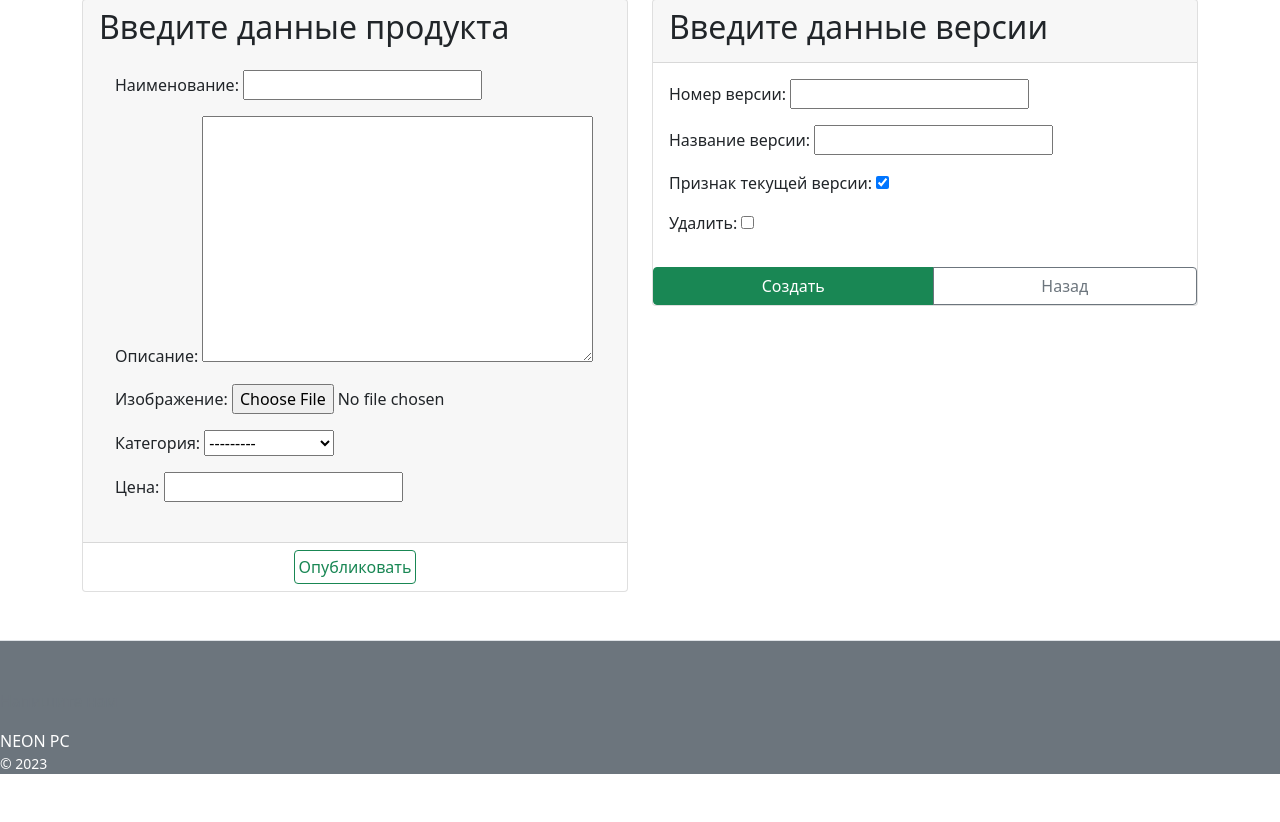
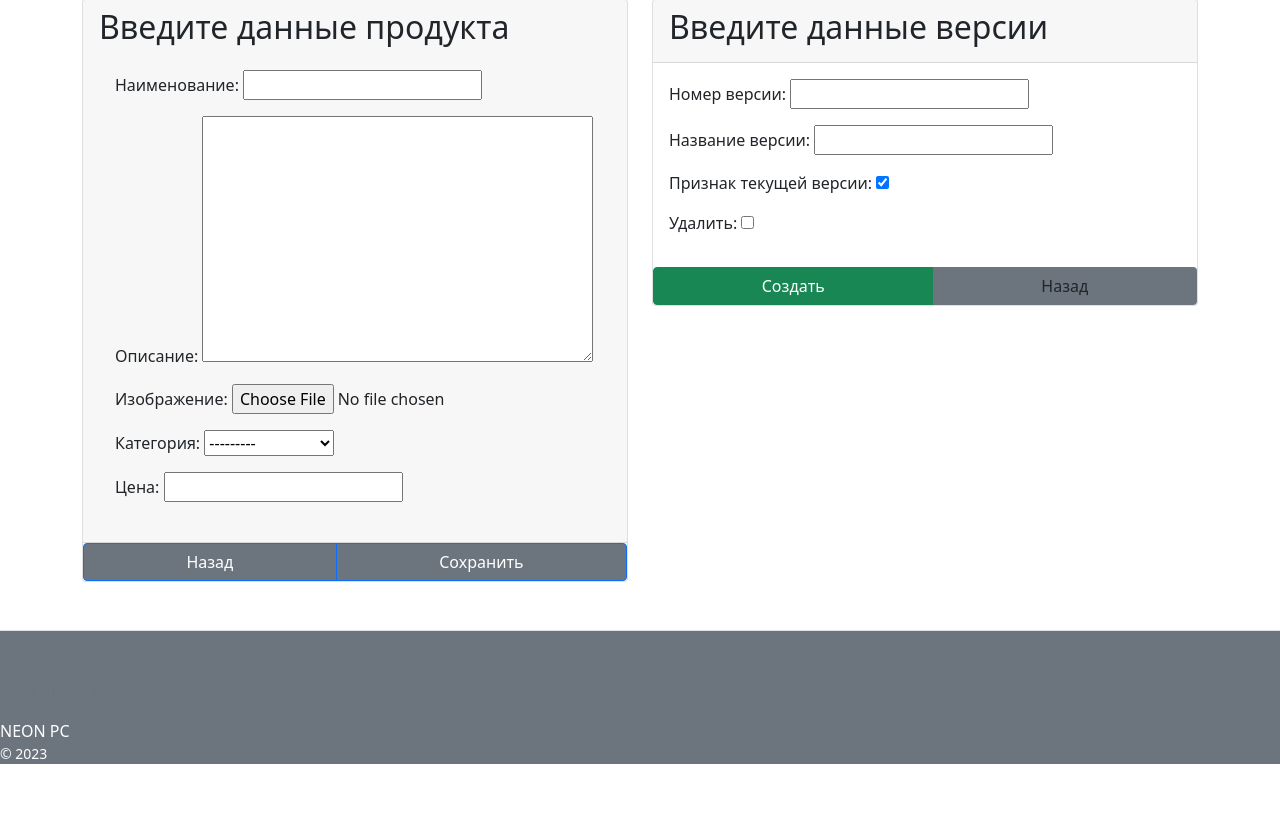
Before and after one commit to nvLast86/djproject, a Django app: page /create/ in a window 1280 px wide. Shown: the part 317-1139 px from the top of the page. After the commit the page ends 1081 px from the top, so only its background shows below. Run offline with Django 4.2, Linux system fonts and the light colour scheme; data comes from the database, SQL or seed files in the repository; some libraries are stand-ins or nearby versions.

Commit message:
templates has been updated

```diff
--- a/catalog/templates/catalog/home.html
+++ b/catalog/templates/catalog/home.html
@@ -4,7 +4,7 @@
 <div class="pricing-header px-3 py-3 pt-md-5 pb-md-4 mx-auto text-center">
     <img src="https://i.ibb.co/vJ1jBQ0/image.png" alt="image" border="0">
     <p class="lead"><b>ОГРОМНЫЙ ВЫБОР КОМПЛЕКТУЮЩИХ ДЛЯ ВАШИХ КОМПЬЮТЕРОВ</b></p>
-</div>
+    </div>
 
 <div class="row">
     {% for object in object_list %}
@@ -12,8 +12,10 @@
         <div class="card h-100">
             <div class="card-body">
                 <h5 class="card-title">{{ object.name }}</h5>
+                {% if object.image %}
                 <img src={{ object.image.url }} alt={{ object.name }} class="img-fluid rounded-start" width="100"
                      height="100">
+                {% endif %}
                 <p class="card-text">{{ object.description|slice:100 }}</p>
                 <a href="{% url 'catalog:product-detail' object.pk %}" class="btn btn-primary bg-secondary">Подробнее</a>
             </div>
--- a/catalog/templates/catalog/product_detail.html
+++ b/catalog/templates/catalog/product_detail.html
@@ -35,7 +35,10 @@
       <td>Дата последнего изменения:</td>
       <td>{{ product.last_change_date }}</td>
     </tr></br>
+
     </tbody>
+    <a href="{% url 'catalog:product-update' product.id %}" class="btn btn-primary bg-secondary">Обновить</a>
+    <a href="{% url 'catalog:product-delete' product.id %}" class="btn btn-primary bg-secondary">Удалить</a>
   </div>
 </div>
 
--- a/catalog/templates/catalog/product_form.html
+++ b/catalog/templates/catalog/product_form.html
@@ -14,19 +14,15 @@
                         </div>
                     </div>
                     <div class="btn-group">
-                    <button type="submit" class="btn btn">
-                           {% if object.is_published %}
-                           <a class="p-1 btn btn-outline-danger" href="{% url 'catalog:toggle' object.pk %}">Cкрыть видимость</a>
-                           {% else %}
-                           <a class="p-1 btn btn-outline-success">Опубликовать</a>
-                           {% endif %}
+                        <a href="javascript:history.go(-1)" class="btn btn-primary bg-secondary">Назад</a>
+                        <a href="{% url 'catalog:product-detail' product.id %}" class="btn btn-primary bg-secondary">Сохранить</a>
+
                     </div>
                 </div>
               </div>
 
             <div class="col-6">
                 <div class="card">
-                {% if not user.is_staff %}
                      <div class="card-header">
                      <h2>Введите данные версии </h2>
             </div>
@@ -36,8 +32,7 @@
                     {{form.as_p}}
                 {% endfor %}
             </div>
-            {% endif%}
-                <div class="btn-group">
+            <div class="btn-group">
                     <button type="submit" class="btn btn-success">
                     {% if object %}
                     Сохранить
@@ -45,8 +40,8 @@
                     Создать
                     {% endif %}
                     </button>
-                    <a href="{% url 'catalog:products' %}" type="button"
-                    class="btn btn-outline-secondary">Назад</a>
+                    <a href="{% url 'catalog:products-list' %}" type="button"
+                    class="btn bg-secondary">Назад</a>
                 </div>
             </div>
          </div>
```
